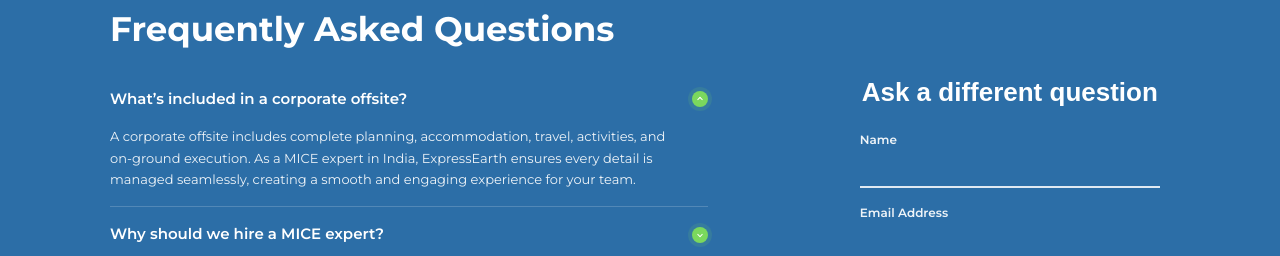
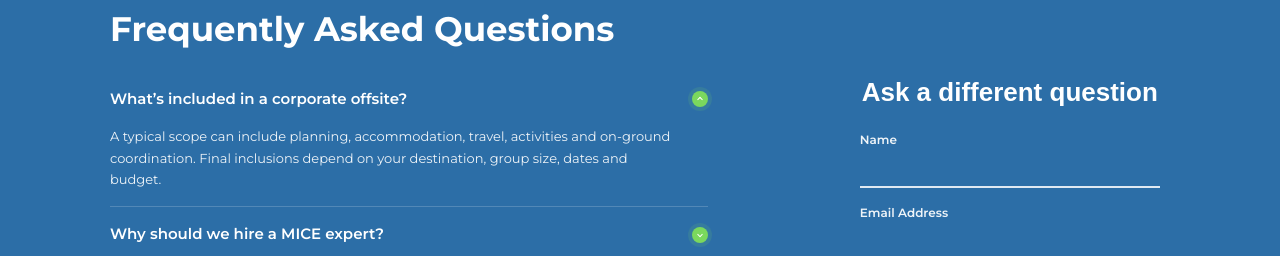
Before and after one commit to expressearth-mice/Expressearth-website, a React (Create React App) app: page /corporateoffsites in a window 1280 px wide. Shown: the part 2845-3101 px from the top of the page. Built offline with nearby package versions, Linux system fonts and the light colour scheme; no server answers.

Commit message:
Remove repetitive offsite keyword stuffing and clarify scope

```diff
--- a/src/components/CorporateOffsitesPage.jsx
+++ b/src/components/CorporateOffsitesPage.jsx
@@ -40,17 +40,17 @@ const faqs = [
   {
     question: "What’s included in a corporate offsite?",
     answer:
-      "A corporate offsite includes complete planning, accommodation, travel, activities, and on-ground execution. As a MICE expert in India, ExpressEarth ensures every detail is managed seamlessly, creating a smooth and engaging experience for your team.",
+      "A typical scope can include planning, accommodation, travel, activities and on-ground coordination. Final inclusions depend on your destination, group size, dates and budget.",
   },
   {
     question: "Why should we hire a MICE expert?",
     answer:
-      "A MICE expert brings structure, creativity, and efficiency to your offsite. With a strong presence as a MICE company in Delhi NCR and Gurgaon, ExpressEarth ensures better coordination, cost control, and impactful outcomes aligned with your business goals.",
+      "An event partner can coordinate venue options, transport, accommodation, activity providers, schedules and contingency planning, giving your internal team a clear point of contact.",
   },
   {
     question: "Do you handle everything end-to-end?",
     answer:
-      "Yes, ExpressEarth is an end-to-end service provider, taking care of everything from initial planning and concept development to execution and on-ground management, so your team can focus on the experience.",
+      "Depending on the brief, support can include initial planning, concept development, supplier coordination, travel and accommodation, activities and on-ground management.",
   },
   {
     question: "Can you customize the offsite for our team?",
@@ -60,7 +60,7 @@ const faqs = [
   {
     question: "Where do you organize offsites?",
     answer:
-      "We organize offsites across India and international destinations, backed by our expertise as a MICE expert and a trusted MICE company in Gurgaon and Delhi NCR, ensuring consistent quality wherever you go.",
+      "We can plan offsites in India and international destinations. Destination options depend on your dates, group size, travel requirements and budget.",
   },
 ];
 
```
